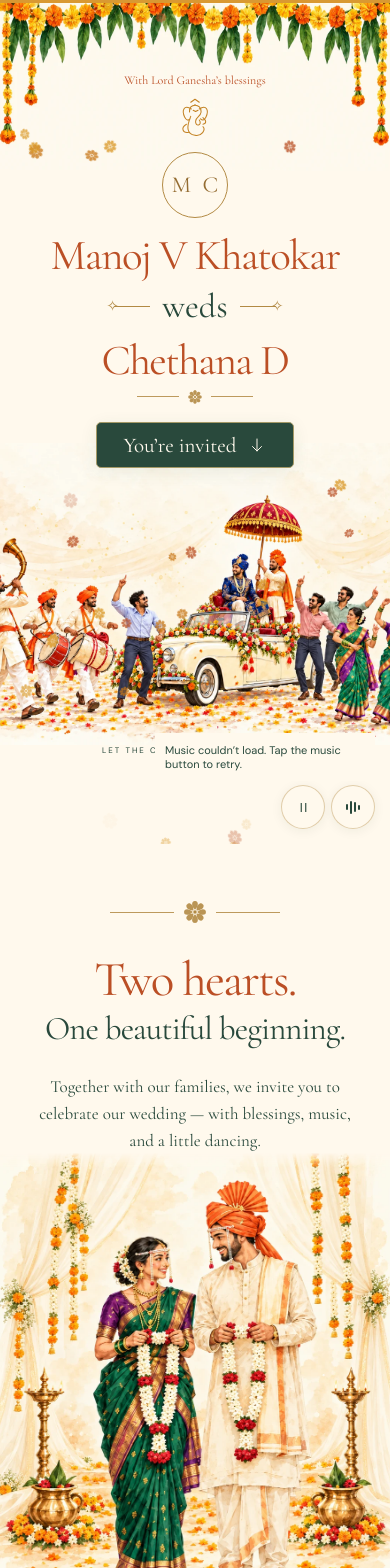
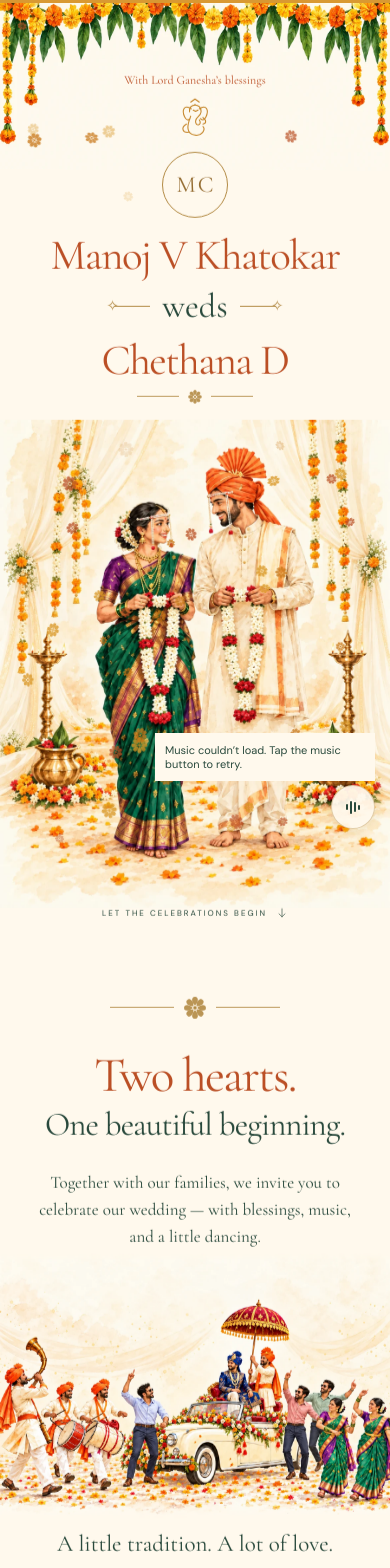
Before and after one commit to manojvkhatokar/wedding, a React (Vite) app: page / in a window 390 px wide. Shown: the top 1568 px of the page. Built offline with nearby package versions, Linux system fonts and the light colour scheme.

Commit message:
Polish mobile invitation layout and smooth scrolling

```diff
--- a/src/App.jsx
+++ b/src/App.jsx
@@ -1,4 +1,3 @@
-import { useState } from "react";
 import {
   MotionConfig,
   motion,
@@ -13,26 +12,27 @@ import Atmosphere from "./components/Atmosphere";
 import AutoScroll from "./components/AutoScroll";
 
 export default function App() {
-  const [paused, setPaused] = useState(false);
   const reduce = useReducedMotion();
   const { scrollYProgress } = useScroll();
   return (
-    <MotionConfig reducedMotion={paused ? "always" : "user"}>
-      <AutoScroll disabled={paused || reduce} />
+    <MotionConfig reducedMotion="user">
+      <AutoScroll disabled={reduce} />
       <a className="skip-link" href="#celebration">
         Skip to wedding details
       </a>
-      <main className={`invitation-page ${paused ? "motion-paused" : ""}`}>
+      <main className="invitation-page">
         <motion.div
           className="reading-progress"
           style={{ scaleX: scrollYProgress }}
           aria-hidden="true"
         />
-        {!reduce && !paused ? <Petals /> : null}
-        <Hero />
-        <Invitation />
-        <Celebration />
-        <Atmosphere paused={paused} setPaused={setPaused} />
+        {!reduce ? <Petals /> : null}
+        <div className="scroll-content">
+          <Hero />
+          <Invitation />
+          <Celebration />
+        </div>
+        <Atmosphere />
       </main>
     </MotionConfig>
   );
--- a/src/components/Atmosphere.jsx
+++ b/src/components/Atmosphere.jsx
@@ -1,6 +1,6 @@
 import { useEffect, useRef, useState } from "react";
 
-export default function Atmosphere({ paused, setPaused }) {
+export default function Atmosphere() {
   const [playing, setPlaying] = useState(false);
   const [error, setError] = useState("");
   const audio = useRef(null);
@@ -90,28 +90,6 @@ export default function Atmosphere({ paused, setPaused }) {
     <div className="atmosphere">
       <audio ref={audio} src="/audio/wedding-dhol.mp3" autoPlay loop preload="auto" aria-hidden="true" />
       <button
-        onClick={() => setPaused(!paused)}
-        aria-pressed={paused}
-        aria-label={paused ? "Resume animations" : "Pause animations"}
-        title={paused ? "Resume animations" : "Pause animations"}
-      >
-        {paused ? (
-          <svg viewBox="0 0 20 20" fill="currentColor" aria-hidden="true">
-            <path d="m7 4 9 6-9 6Z" />
-          </svg>
-        ) : (
-          <svg
-            viewBox="0 0 20 20"
-            fill="none"
-            stroke="currentColor"
-            strokeWidth="1.5"
-            aria-hidden="true"
-          >
-            <path d="M7 4v12M13 4v12" />
-          </svg>
-        )}
-      </button>
-      <button
         data-music-control
         className={playing ? "sound-playing" : ""}
         onClick={toggleSound}
--- a/src/components/AutoScroll.jsx
+++ b/src/components/AutoScroll.jsx
@@ -14,6 +14,14 @@ export default function AutoScroll({ disabled }) {
     let position = window.scrollY;
     let ready = false;
     let manualUntil = 0;
+    const content = document.querySelector(".scroll-content");
+
+    function alignContent() {
+      const remainder = position - window.scrollY;
+      content.style.transform = Math.abs(remainder) > 0.001
+        ? `translate3d(0, ${-remainder}px, 0)`
+        : "";
+    }
 
     function schedule() {
       if (ready && !frame && !document.hidden && !preference.matches) {
@@ -30,12 +38,14 @@ export default function AutoScroll({ disabled }) {
       const end = Math.max(0, document.documentElement.scrollHeight - window.innerHeight);
       if (time < manualUntil) {
         position = window.scrollY;
+        alignContent();
         frame = requestAnimationFrame(tick);
         return;
       }
       position = Math.min(end, position + elapsed * PIXELS_PER_SECOND);
       // Fractional accumulation gives steady motion without CSS smooth-scroll restarts.
       window.scrollTo({ top: position, behavior: "instant" });
+      alignContent();
       if (position < end) frame = requestAnimationFrame(tick);
     }
 
@@ -50,6 +60,7 @@ export default function AutoScroll({ disabled }) {
     function yieldToManualScroll() {
       manualUntil = performance.now() + MANUAL_SCROLL_PAUSE;
       position = window.scrollY;
+      alignContent();
       schedule();
     }
 
@@ -77,6 +88,7 @@ export default function AutoScroll({ disabled }) {
       cancelAnimationFrame(frame);
       frame = 0;
       position = window.scrollY;
+      alignContent();
       schedule();
     }
 
@@ -97,6 +109,7 @@ export default function AutoScroll({ disabled }) {
     return () => {
       clearTimeout(timer);
       cancelAnimationFrame(frame);
+      content.style.transform = "";
       window.removeEventListener("load", begin);
       window.removeEventListener("wheel", yieldToManualScroll);
       window.removeEventListener("touchmove", yieldToManualScroll);
--- a/src/components/Hero.jsx
+++ b/src/components/Hero.jsx
@@ -16,7 +16,6 @@ export default function Hero() {
     offset: ["start start", "end start"],
   });
   const titleY = useTransform(scrollYProgress, [0, 1], [0, 100]);
-  const processionX = useTransform(scrollYProgress, [0, 1], ["0%", "-8%"]);
   const fade = useTransform(scrollYProgress, [0, 0.85], [1, 0.2]);
   return (
     <section
@@ -45,7 +44,7 @@ export default function Hero() {
           <Ganesha />
         </motion.div>
         <div className="monogram" aria-label="Manoj and Chethana">
-          M C
+          <span>M</span><span>C</span>
         </div>
         <motion.h1
           id="couple-names"
@@ -63,20 +62,16 @@ export default function Hero() {
           <span className="name">{wedding.bride}</span>
         </motion.h1>
         <Ornament />
-        <a className="button primary" href="#invitation">
-          You’re invited <Arrow />
-        </a>
       </motion.div>
-      <motion.div
-        className="baraat"
-        style={reduce ? undefined : { x: processionX }}
-      >
+      <div className="hero-couple">
         <img
-          src="/images/baraat-ivory.webp"
-          alt="A relaxed baraat with the groom in royal blue on a raised open-car seat, an umbrella attendant, dhol-tasha musicians, and friends in shirts and trousers"
+          src="/images/couple-ivory.webp"
+          alt="Watercolor illustration of a Maharashtrian bride and groom in green nauvari and saffron pheta, wearing mundavalya and exchanging garlands"
+          width="900"
+          height="1125"
           fetchPriority="high"
         />
-      </motion.div>
+      </div>
       <a className="scroll-note" href="#invitation">
         <span>Let the celebrations begin</span>
         <Arrow />
--- a/src/components/Invitation.jsx
+++ b/src/components/Invitation.jsx
@@ -36,14 +36,14 @@ export default function Invitation() {
         </p>
       </Reveal>
       <motion.div
-        className="couple-illustration"
+        className="invitation-baraat"
         style={reduce ? undefined : { scale }}
       >
         <img
-          src="/images/couple-ivory.webp"
-          alt="Watercolor illustration of a Maharashtrian bride and groom in green nauvari and saffron pheta, wearing mundavalya and exchanging garlands"
-          width="800"
-          height="1000"
+          src="/images/baraat-ivory.webp"
+          alt="A relaxed baraat with the groom in royal blue on a raised open-car seat, an umbrella attendant, dhol-tasha musicians, and friends in shirts and trousers"
+          width="1200"
+          height="800"
           loading="lazy"
         />
       </motion.div>
--- a/src/styles.css
+++ b/src/styles.css
@@ -75,6 +75,9 @@ svg {
   box-shadow: 0 0 100px #182c2020;
   isolation: isolate;
 }
+.scroll-content {
+  will-change: transform;
+}
 .reading-progress {
   position: fixed;
   left: 0;
@@ -140,16 +143,15 @@ svg {
   display: flex;
   justify-content: center;
   align-items: center;
-  gap: 11px;
+  gap: 2px;
   font-family: var(--serif);
   font-size: 23px;
   color: #946c31;
-  letter-spacing: 3px;
+  letter-spacing: 0;
   width: 66px;
   height: 66px;
   border: 1px solid var(--gold);
   border-radius: 50%;
-  padding-left: 3px;
   margin: 10px auto 14px;
 }
 
@@ -264,15 +266,14 @@ h1 {
   background: #365f4d;
   box-shadow: 0 5px 20px #29493c25;
 }
-.baraat {
+.hero-couple {
   position: relative;
-  width: 116%;
-  max-width: none;
-  margin: -25px 0 0 -8%;
+  width: min(100%, 430px);
+  margin: 10px auto -6px;
   pointer-events: none;
   z-index: 1;
 }
-.baraat img {
+.hero-couple img {
   width: 100%;
   height: auto;
   mix-blend-mode: multiply;
@@ -333,14 +334,14 @@ h2 em {
   margin: 25px auto 0;
   text-wrap: pretty;
 }
-.couple-illustration {
+.invitation-baraat {
   position: relative;
   width: calc(100% + 52px);
   max-width: none;
   margin: 8px -26px 0;
   transform-origin: center bottom;
 }
-.couple-illustration img {
+.invitation-baraat img {
   width: 100%;
   height: auto;
   object-fit: contain;
@@ -703,14 +704,6 @@ footer .ornament > span {
   padding: 10px;
   color: var(--green);
 }
-.motion-paused * {
-  animation-play-state: paused !important;
-}
-.motion-paused .hero-content,
-.motion-paused .baraat,
-.motion-paused .couple-illustration {
-  transform: none !important;
-}
 @keyframes toran-sway {
   from {
     transform: rotate(-0.4deg);
@@ -766,13 +759,13 @@ footer .ornament > span {
     font-size: 14px;
     margin-bottom: 20px;
   }
-  .baraat {
-    margin-top: -20px;
+  .hero-couple {
+    margin-top: 12px;
   }
   .invitation {
     padding-inline: 38px;
   }
-  .couple-illustration {
+  .invitation-baraat {
     width: calc(100% + 76px);
     margin-inline: -38px;
   }
@@ -832,8 +825,8 @@ footer .ornament > span {
     font-size: 19px;
     min-height: 44px;
   }
-  .baraat {
-    margin-top: -17px;
+  .hero-couple {
+    margin-top: 10px;
   }
   .invitation {
     padding-inline: 20px;
@@ -847,7 +840,7 @@ footer .ornament > span {
   .invitation-copy {
     font-size: 16px;
   }
-  .couple-illustration {
+  .invitation-baraat {
     width: calc(100% + 40px);
     margin-inline: -20px;
   }
@@ -895,12 +888,8 @@ footer .ornament > span {
     display: none;
   }
   .hero-content,
-  .baraat,
-  .couple-illustration {
+  .hero-couple,
+  .invitation-baraat {
     transform: none !important;
   }
 }
-
-.hero-content > .button {
-  margin-top: 12px;
-}
```
Also changed, not shown: 2 other files (tests, documents, lock files or other folders).
